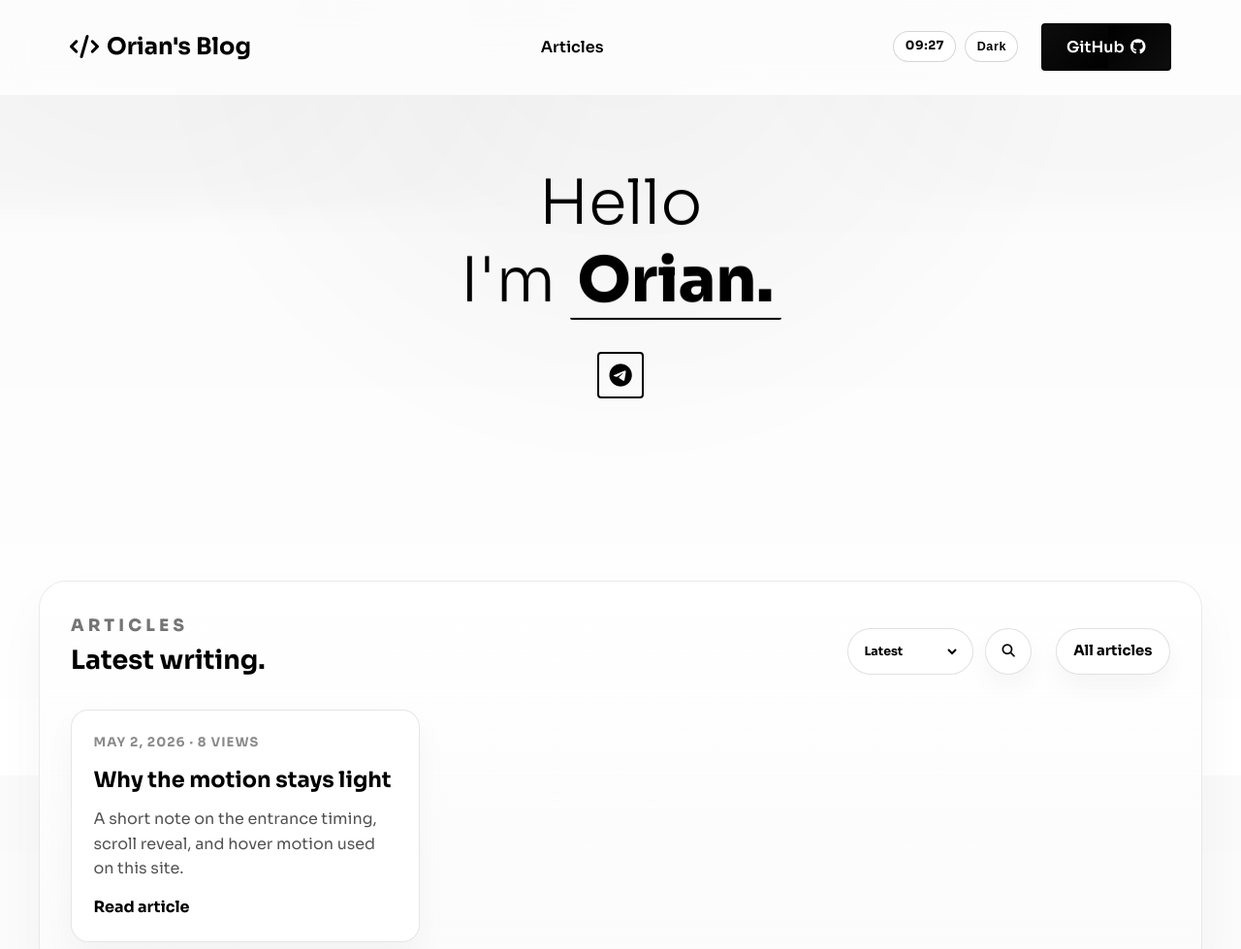
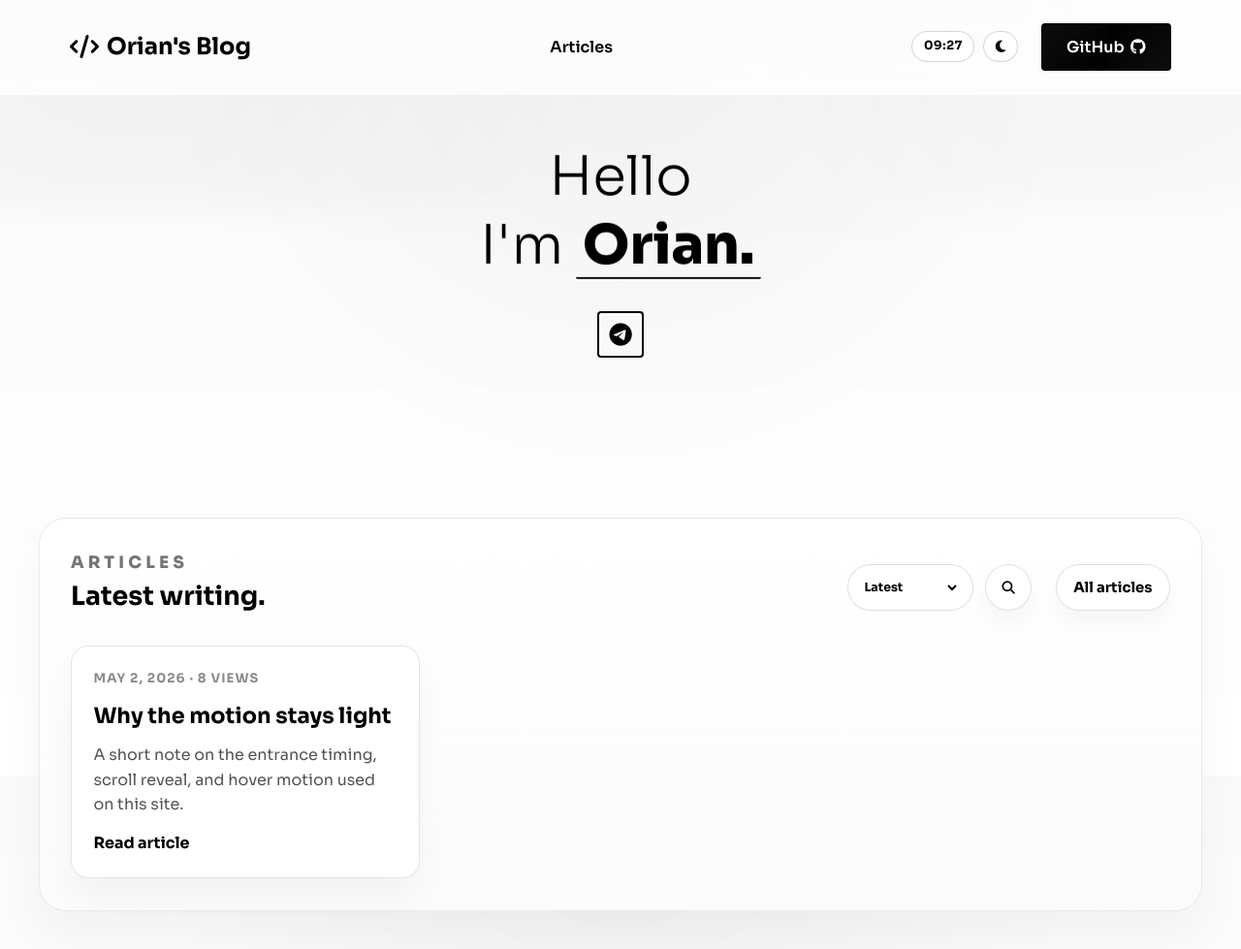
Before and after one commit to koajsj/orianblog, a plain HTML site: page index.html in a window 1280 px wide. Shown: the top 979 px of the page at 97% size. Drawn offline with Linux system fonts and the light colour scheme.

Commit message:
Polish theme UI, footer text, scroll motion, and hero/page intro styling

```diff
--- a/css/style.css
+++ b/css/style.css
@@ -24,9 +24,9 @@ body.theme-dark {
     --text: #f3f3f3;
     --primary: #f3f3f3;
     --footer-divider: rgba(255, 255, 255, 0.16);
-    --surface-strong: #f2f2f2;
-    --surface-strong-text: #101010;
-    --border: #d8d8d8;
+    --surface-strong: #000000;
+    --surface-strong-text: #ffffff;
+    --border: #f0f0f0;
 }
 
 * {
@@ -231,6 +231,11 @@ body.is-scrolled .navbar {
     color: inherit;
     cursor: pointer;
     transition: transform var(--transition-fast), background-color var(--transition-base), color var(--transition-base), border-color var(--transition-base);
+}
+
+.theme-toggle i {
+    font-size: 0.88rem;
+    line-height: 1;
 }
 
 .theme-toggle:hover {
@@ -340,7 +345,7 @@ body.is-scrolled .navbar {
     display: flex;
     align-items: center;
     justify-content: center;
-    padding-block: clamp(2rem, 6vw, 5rem);
+    padding-block: clamp(1.25rem, 4.6vw, 3.4rem);
     isolation: isolate;
     overflow: clip;
     contain: layout paint;
@@ -368,7 +373,7 @@ body.is-scrolled .navbar {
     display: inline-grid;
     gap: 0.08em;
     margin-bottom: clamp(1rem, 3vw, 2rem);
-    font-size: clamp(2rem, 5vw + 1rem, 4rem);
+    font-size: clamp(1.85rem, 4.4vw + 0.9rem, 3.5rem);
     font-weight: 300;
     line-height: 1.1;
     overflow-wrap: anywhere;
@@ -698,7 +703,7 @@ body.is-scrolled .navbar {
 }
 
 .page-intro::after {
-    content: "";
+    content: none;
     position: absolute;
     inset: auto auto 0 0;
     width: min(18rem, 40vw);
@@ -1340,7 +1345,7 @@ body.anim-in .footer.reveal {
 
 .reveal.reveal-in {
     opacity: 1;
-    transform: translate3d(0, 0, 0);
+    transform: translate3d(0, var(--scroll-shift, 0px), 0);
 }
 
 /* Responsive */
--- a/index.html
+++ b/index.html
@@ -127,7 +127,6 @@
         <div class="section-container footer-flex">
             <div class="logo"><i class="fas fa-code" aria-hidden="true"></i> Orian's Blog</div>
             <div>
-                <p>&copy; 2026 Orian's Blog. All rights reserved.</p>
                 <p>Designed by <a href="#">Orian</a></p>
             </div>
         </div>
--- a/js/main.js
+++ b/js/main.js
@@ -39,6 +39,7 @@
     const motionInteractionCleanups = [];
     let revealObserver = null;
     let clockTimer = null;
+    let scrollMotionTargets = [];
 
     const scrollListenerOptions = { passive: true };
     let scrollRafScheduled = false;
@@ -96,7 +97,9 @@
         const syncToggleLabel = () => {
             const isDark = elements.body.classList.contains("theme-dark");
             toggle.setAttribute("aria-label", isDark ? "Switch to light mode" : "Switch to dark mode");
-            toggle.textContent = isDark ? "Light" : "Dark";
+            toggle.innerHTML = isDark
+                ? '<i class="fas fa-sun" aria-hidden="true"></i>'
+                : '<i class="fas fa-moon" aria-hidden="true"></i>';
         };
 
         const preferredTheme = getStoredTheme();
@@ -333,6 +336,22 @@
             return;
         }
 
+        const updateScrollMotion = () => {
+            if (scrollMotionTargets.length === 0) {
+                return;
+            }
+
+            const viewportHeight = window.innerHeight || document.documentElement.clientHeight || 1;
+            scrollMotionTargets.forEach((target) => {
+                const rect = target.getBoundingClientRect();
+                const center = rect.top + rect.height / 2;
+                const offset = (viewportHeight / 2 - center) / viewportHeight;
+                const clamped = Math.max(-1, Math.min(1, offset));
+                const shift = clamped * 6;
+                target.style.setProperty("--scroll-shift", `${shift.toFixed(2)}px`);
+            });
+        };
+
         scrollHandler = () => {
             if (scrollRafScheduled) {
                 return;
@@ -347,6 +366,7 @@
                     const lift = -Math.min(y * 0.013, cap);
                     elements.hero.style.setProperty("--scroll-lift", `${lift}px`);
                 }
+                updateScrollMotion();
             });
         };
 
@@ -362,6 +382,7 @@
 
     function bindRevealObserver() {
         teardownRevealObserver();
+        scrollMotionTargets = [];
 
         if (isReducedMotion()) {
             revealAll();
@@ -381,6 +402,9 @@
                     }
 
                     entry.target.classList.add("reveal-in");
+                    if (!scrollMotionTargets.includes(entry.target)) {
+                        scrollMotionTargets.push(entry.target);
+                    }
                     revealObserver.unobserve(entry.target);
                 });
             },
@@ -396,6 +420,7 @@
         elements.body.classList.remove("anim-init");
         elements.body.classList.add("anim-in");
         revealAll();
+        scrollMotionTargets = [];
     }
 
     function startEntranceAnimation() {
```
Also changed, not shown: article.html (+0 -1 lines), articles.html (+0 -1 lines).
